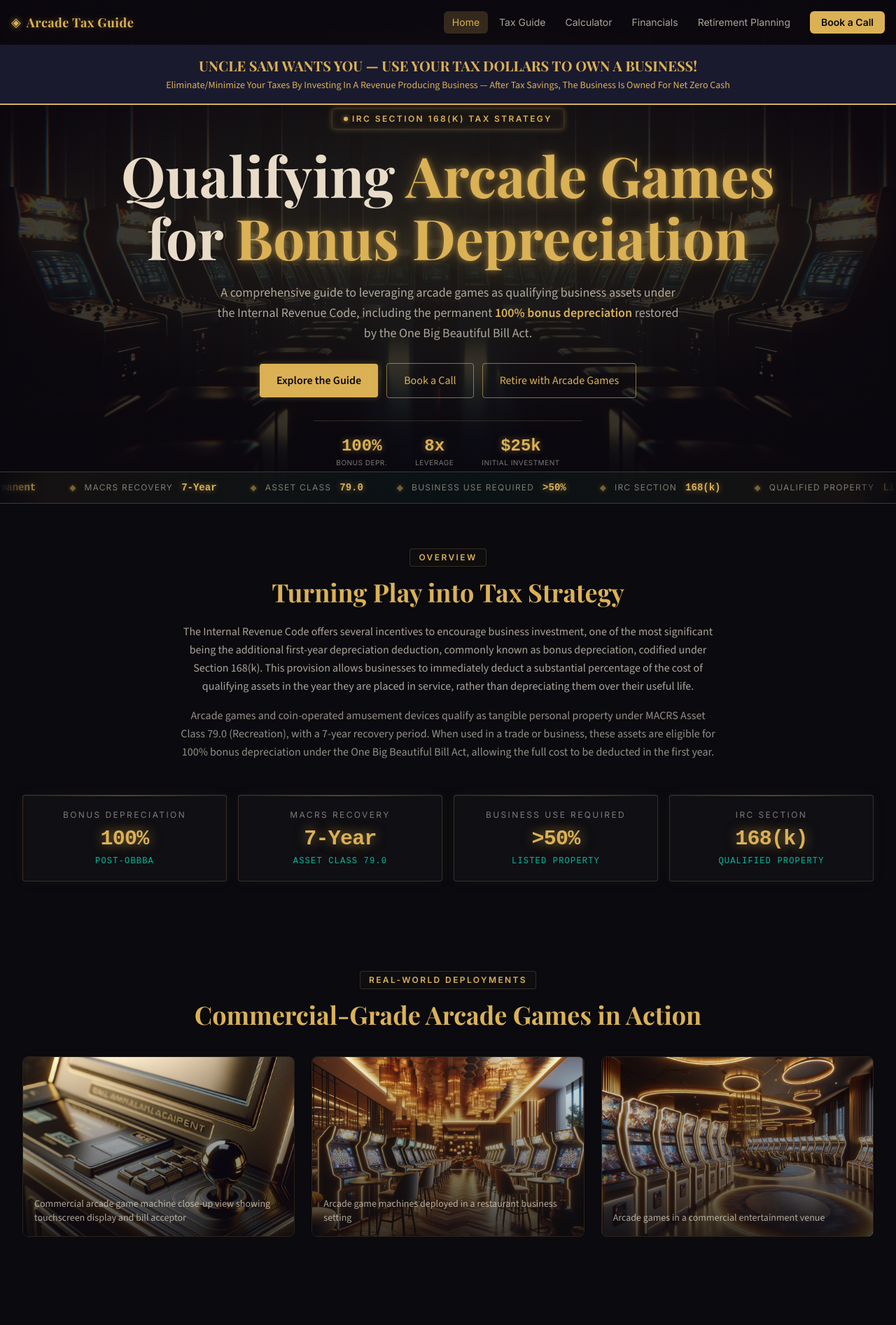
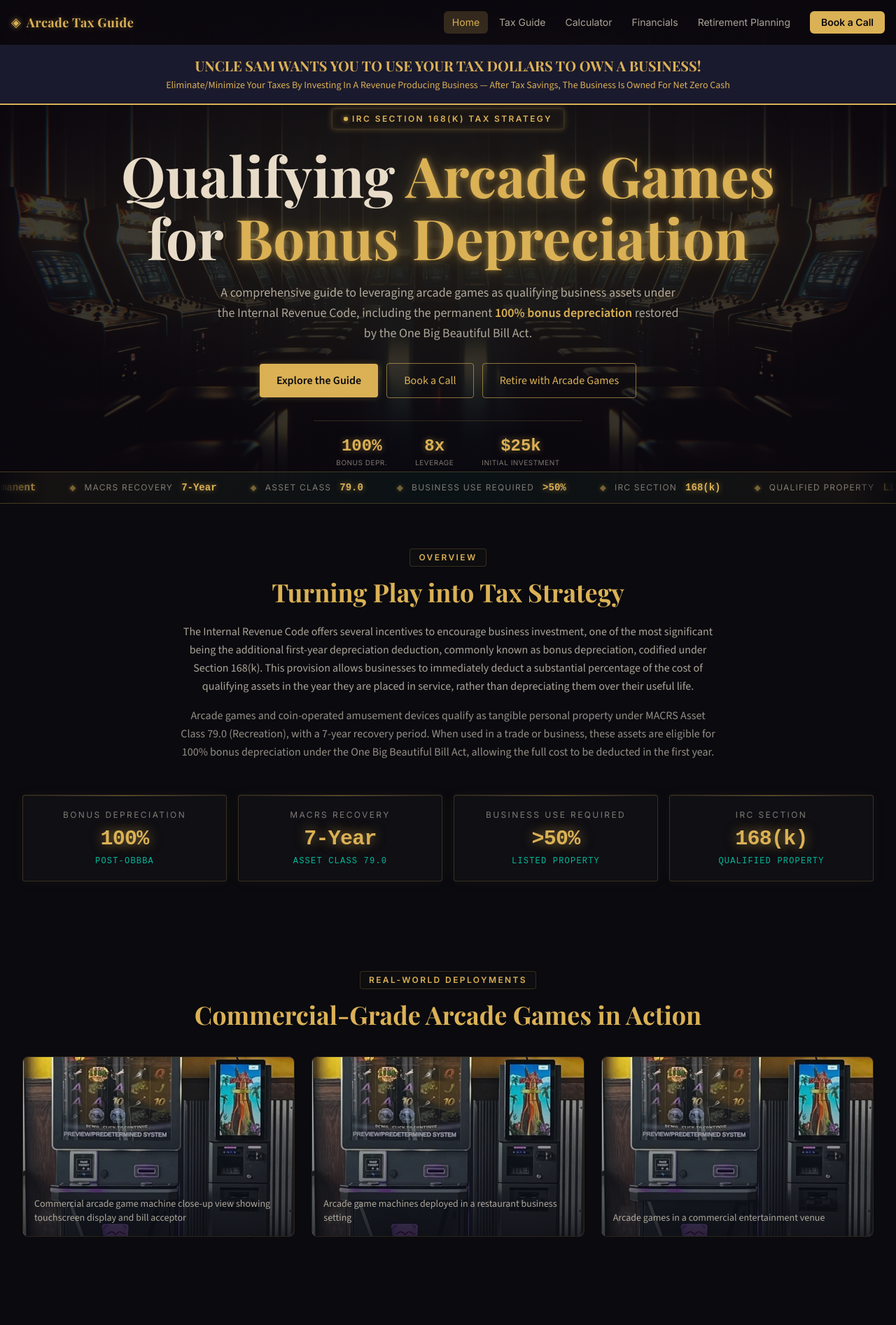
Before and after one commit to kennysabangan/arcade-tax-guide, a React (Vite) app: page / in a window 1280 px wide. Shown: the top 1894 px of the page at 70% size. Built offline with nearby package versions, Linux system fonts and the light colour scheme; what @react-pdf/renderer would draw is missing.

Commit message:
5 fixes: announcement text, page title, real photos, calculator default, retirement heading

```diff
--- a/index.html
+++ b/index.html
@@ -4,7 +4,7 @@
     <meta charset="UTF-8" />
     <link rel="icon" type="image/svg+xml" href="/favicon.svg" />
     <meta name="viewport" content="width=device-width, initial-scale=1.0" />
-    <title>Arcade Game Bonus Depreciation Guide</title>
+    <title>FAST Fund Business — Tax Strategy for Arcade Game Investors</title>
     <meta name="description" content="A comprehensive guide to leveraging arcade games as qualifying business assets under the Internal Revenue Code Section 168(k) for bonus depreciation." />
     <link rel="preconnect" href="https://fonts.googleapis.com" />
     <link rel="preconnect" href="https://fonts.gstatic.com" crossorigin />
--- a/src/pages/HomePage.jsx
+++ b/src/pages/HomePage.jsx
@@ -15,7 +15,7 @@ function Hero() {
       {/* Announcement Bar */}
       <div className="relative z-30 w-full text-center py-3 sm:py-4" style={{ background: '#1a1a2e', borderBottom: '2px solid #dbb155' }}>
         <p className="font-heading font-bold text-sm sm:text-lg md:text-xl" style={{ color: '#dbb155' }}>
-          UNCLE SAM WANTS YOU — USE YOUR TAX DOLLARS TO OWN A BUSINESS!
+          UNCLE SAM WANTS YOU TO USE YOUR TAX DOLLARS TO OWN A BUSINESS!
         </p>
         <p className="text-xs sm:text-sm mt-1" style={{ color: '#dbb155' }}>
           Eliminate/Minimize Your Taxes By Investing In A Revenue Producing Business — After Tax Savings, The Business Is Owned For Net Zero Cash
@@ -158,9 +158,9 @@ function Overview() {
 
 // ─── Gallery ───
 const GALLERY = [
-  { src: '/images/arcade-closeup.png', alt: 'Commercial arcade game machine close-up view showing touchscreen display and bill acceptor' },
-  { src: '/images/arcade-restaurant.png', alt: 'Arcade game machines deployed in a restaurant business setting' },
-  { src: '/images/arcade-business.png', alt: 'Arcade games in a commercial entertainment venue' },
+  { src: '/images/arcade-machine.jpg', alt: 'Commercial arcade game machine close-up view showing touchscreen display and bill acceptor' },
+  { src: '/images/arcade-machine.jpg', alt: 'Arcade game machines deployed in a restaurant business setting' },
+  { src: '/images/arcade-machine.jpg', alt: 'Arcade games in a commercial entertainment venue' },
 ]
 
 function Gallery() {
--- a/src/pages/RetirementPage.jsx
+++ b/src/pages/RetirementPage.jsx
@@ -129,7 +129,7 @@ function AfterDebtService() {
       <div className="text-center mb-12">
         <SectionLabel>After Debt Service — Loan Paid Off</SectionLabel>
         <h2 className="font-heading text-gold text-3xl sm:text-4xl font-bold mt-4 mb-6">
-          Your Monthly Retirement Income
+          Your Retirement Income
         </h2>
         <p className="text-cream-70 text-lg max-w-3xl mx-auto leading-relaxed">
           Once the loan is fully paid off, <strong className="text-cream">debt service drops to $0</strong> — all net income becomes pure passive retirement cash flow to you, the game owner.
```
Also changed, not shown: public/images/arcade-machine.jpg (added).
